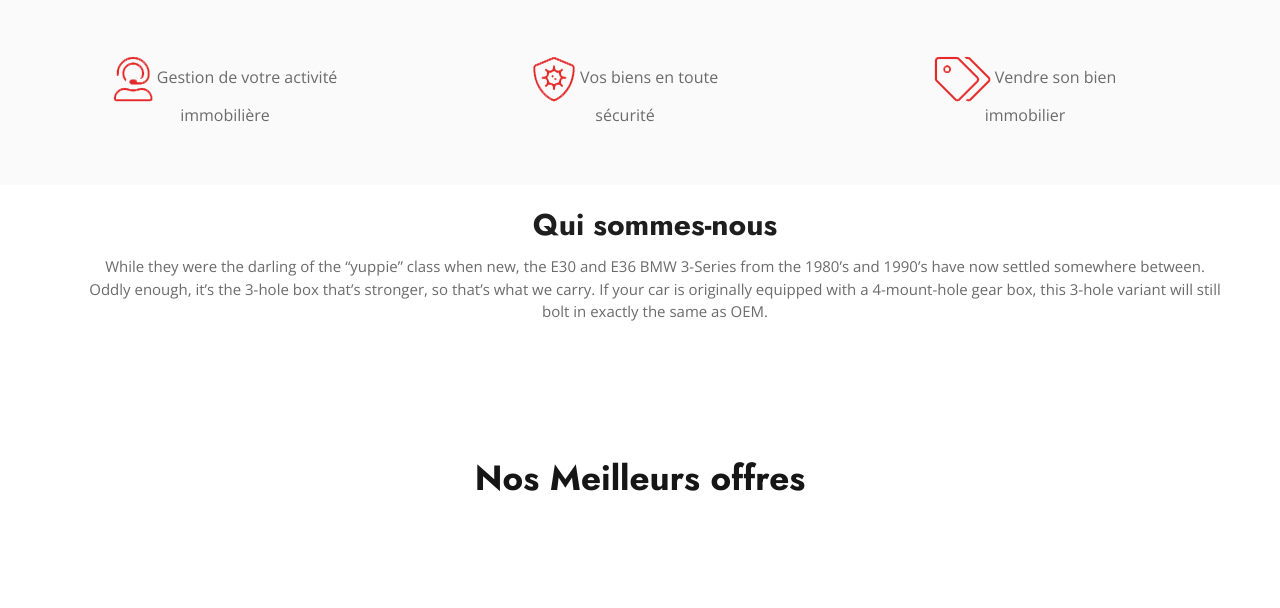
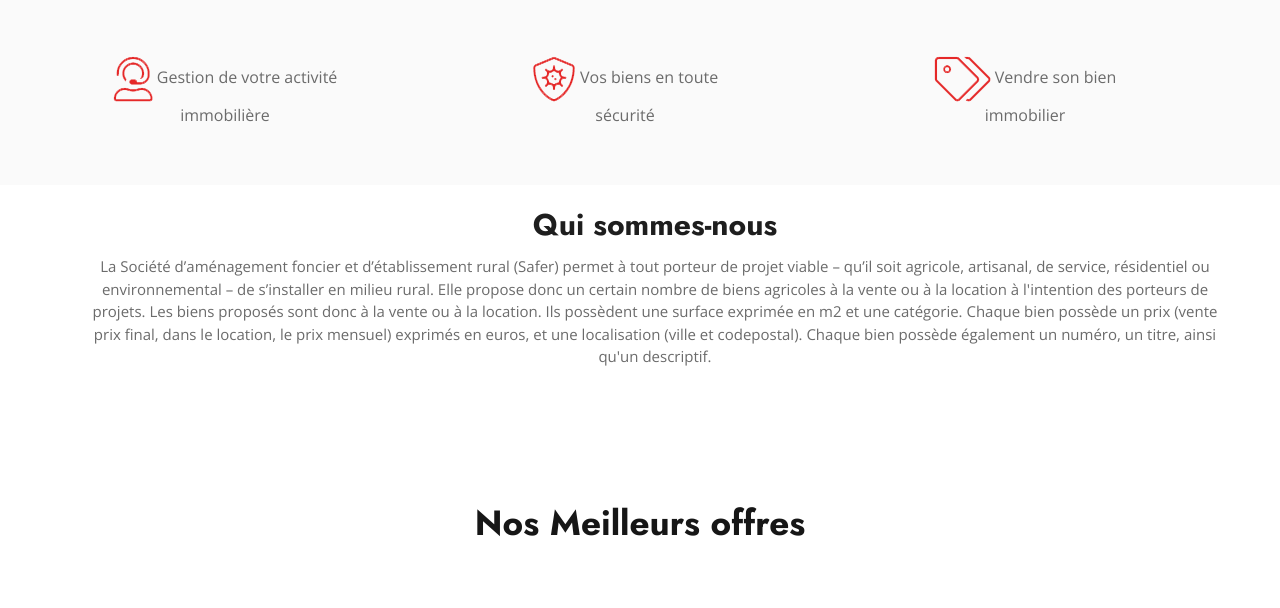
Before and after one commit to danzo-git/ProjetSafers, a Symfony app: template templates/accueil/index.html.twig in a window 1280 px wide. Shown: the part 1017-1625 px from the top of the page. Run offline with Twig, Linux system fonts and the light colour scheme; the template is opened without the code that fills it, so the values that code supplies are empty; some libraries are stand-ins or nearby versions.

Commit message:
modification logo

```diff
--- a/templates/accueil/index.html.twig
+++ b/templates/accueil/index.html.twig
@@ -284,7 +284,7 @@
 					<div class="row justify-content-center">
 						<div class="col-lg-9">
 							<div class="banner_content text-center">
-								<p>Customize, Modify, Upgrade, Repair, Replace</p>
+								{# <p>Customize, Modify, Upgrade, Repair, Replace</p> #}
 								<h1 class="text-white">
 									vente de Safer
 								</h1>
@@ -351,7 +351,14 @@
 								<div class="item_content">
 									<h5 class="item_title" style="font-size: 30px;padding-top: 25px;">Qui sommes-nous</h5>
 									<p style="font-size: 15px;">
-										While they were the darling of the “yuppie” class when new, the E30 and E36 BMW 3-Series from the 1980’s and 1990’s have now settled somewhere between. Oddly enough, it’s the 3-hole box that’s stronger, so that’s what we carry. If your car is originally equipped with a 4-mount-hole gear box, this 3-hole variant will still bolt in exactly the same as OEM.
+										La Société d’aménagement foncier et d’établissement rural (Safer) permet à tout porteur de projet viable –
+										qu’il soit agricole, artisanal, de service, résidentiel ou environnemental – de s’installer en milieu rural.
+										Elle propose donc un certain nombre de biens agricoles à la vente ou à la location à l'intention des porteurs
+										de projets.
+										Les biens proposés sont donc à la vente ou à la location. Ils possèdent une surface exprimée en m2 et une
+										catégorie. Chaque bien possède un prix (vente prix final, dans le location, le prix mensuel) exprimés en
+										euros, et une localisation (ville et codepostal). Chaque bien possède également un numéro, un titre, ainsi
+										qu'un descriptif.
 									</p>
 								</div>
 							</div>
@@ -583,7 +590,7 @@
 							<div class="Interior_carparts">
 								<img src="uploads/images/{{find2Bien.image}}" alt="image_not_found">
 								<div class="item_content">
-									<span class="sub_title">Customize, Modify</span>
+									{# <span class="sub_title">Customize, Modify</span> #}
 									<h3 class="item_title text-white mb-0">Interior Parts</h3>
 									<ul class="parts_category_list ul_li_block text-white clearfix">
 										<li><a href="#!">Wheel Hubs</a></li>
--- a/templates/base/header.html.twig
+++ b/templates/base/header.html.twig
@@ -6,7 +6,7 @@
 		<meta http-equiv="x-ua-compatible" content="ie=edge">
 
 		<title>Car Parts - Neoncart HTML5 Template</title>
-		<link rel="shortcut icon" href="{{asset('assets/images/logo/favourite_icon_01.png')}}">
+		<link rel="shortcut icon" href="{{asset('assets/images/logo/logo_safer.png')}}">
 
 		<!-- fraimwork - css include -->
 		<link rel="stylesheet" type="text/css" href="{{asset('assets/css/bootstrap.min.css')}}">
@@ -42,7 +42,7 @@
 						<div class="col-lg-3">
 							<div class="brand_logo">
 								<a class="brand_link" href="index.html">
-									<img src="{{asset('assets/images/logo/logo_01_1x.png')}}" srcset="assets/images/logo/logo_01_2x.png 2x" alt="logo_not_found">
+									<img src="{{asset('assets/images/logo/Safer_logo.png')}}" srcset="assets/images/logo/logo_01_2x.png 2x" alt="logo_not_found">
 								</a>
 
 								<ul class="mh_action_btns ul_li clearfix">
```
Also changed, not shown: public/assets/images/logo/Safer_logo.png (added).
